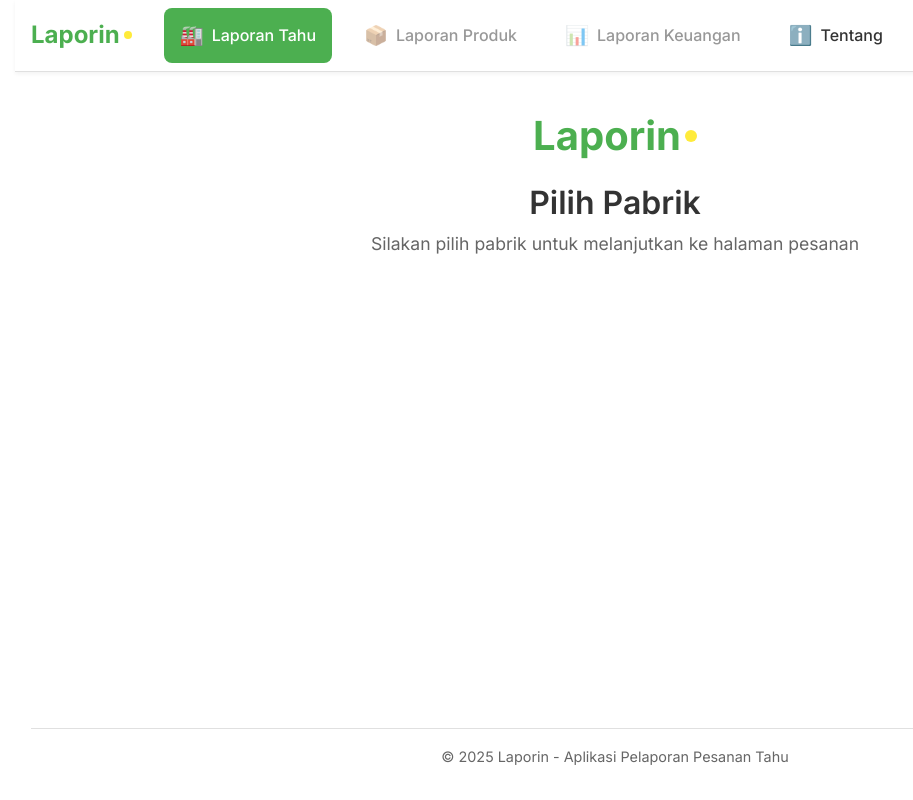
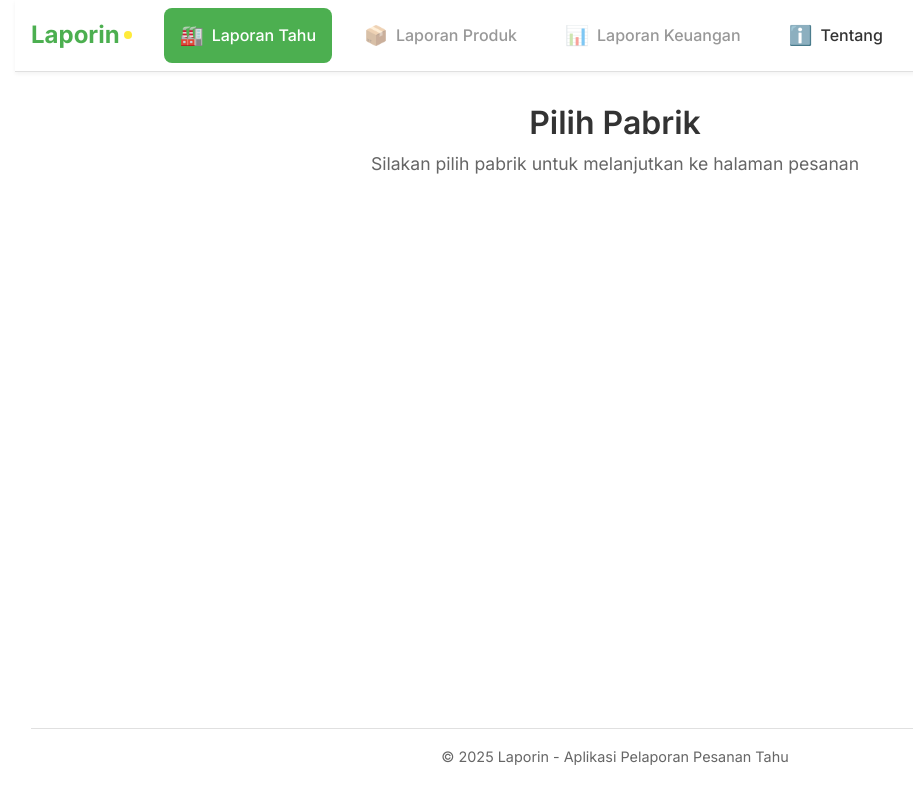
Before and after one commit to wahyufadz/laporin, a SvelteKit app: page / in a window 1280 px wide. Shown: the whole page, without its empty margins (25-938 px from the left). Built offline with nearby package versions, Linux system fonts and the light colour scheme.

Commit message:
fix: hilangkan logo laporin dari tampilan page

```diff
--- a/src/routes/+page.svelte
+++ b/src/routes/+page.svelte
@@ -44,10 +44,6 @@
 	<NavigationBar />
 
 	<header>
-		<div class="logo">
-			<span class="logo-text">Laporin</span>
-			<span class="logo-dot"></span>
-		</div>
 		<h1>Pilih Pabrik</h1>
 		<p class="subtitle">Silakan pilih pabrik untuk melanjutkan ke halaman pesanan</p>
 	</header>
```
